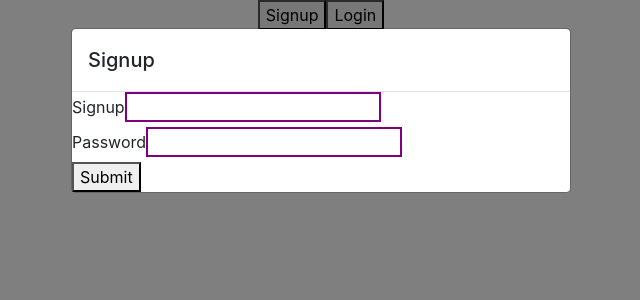
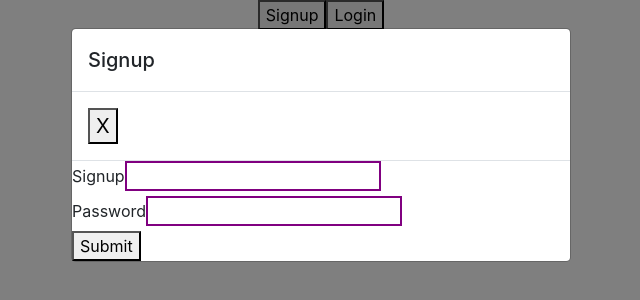
Before and after one commit to dtkrontz/flickPickClient, a React (Create React App) app: page / in a window 1280 px wide. Both pictures are taken after a click on the button "Signup". Shown: the top 300 px of the page, without its empty margins (319-959 px from the left). Built offline with nearby package versions, Linux system fonts and the light colour scheme; a web font is replaced by a local one.

Commit message:
fixed login/signup bug

```diff
--- a/src/components/home/Home.js
+++ b/src/components/home/Home.js
@@ -32,8 +32,8 @@ const HomeComponent = (props) => {
         <div className='home'>
             <button onClick={(e) => signupHandler(e)}>Signup</button>
             <button onClick={(e) => loginHandler(e)}>Login</button>
-            {signup ? <Signup updateToken={props.updateToken}/> : null}
-            {login ? <LoginDisplay updateToken={props.updateToken}/> : null}
+            {signup ? <Signup updateToken={props.updateToken} signup={setSignup}/> : null}
+            {login ? <LoginDisplay updateToken={props.updateToken} login={setLogin}/> : null}
         <SearchComponent />
         </div>
     )
--- a/src/components/home/login/loginDisplay/LoginDisplay.js
+++ b/src/components/home/login/loginDisplay/LoginDisplay.js
@@ -29,6 +29,7 @@ const LoginDisplay = (props)=> {
 
  const handleModal = (event) => {
      setModal(false);
+     props.login(false);
  }
 
      return (
--- a/src/components/home/signup/Signup.js
+++ b/src/components/home/signup/Signup.js
@@ -26,13 +26,18 @@ const Signup = (props)=> {
           props.updateToken(data.token);
      })
      setModal(false);
+}
 
-}
+const handleModal = (event) => {
+     setModal(false);
+     props.signup(false);
+ }
+
     return(
     <div>
     <Modal isOpen={modal}  className='Signup'>
          <ModalHeader>Signup</ModalHeader>
-
+         <ModalHeader><button onClick={handleModal}>X</button></ModalHeader>
        <Form onSubmit={handleSubmit}>
             <Label> Signup </Label>
             <input id='username' name= 'username' type= 'text' required minLength= "4" onChange={(e) => setUserName(e.target.value)} value={username} >
```
